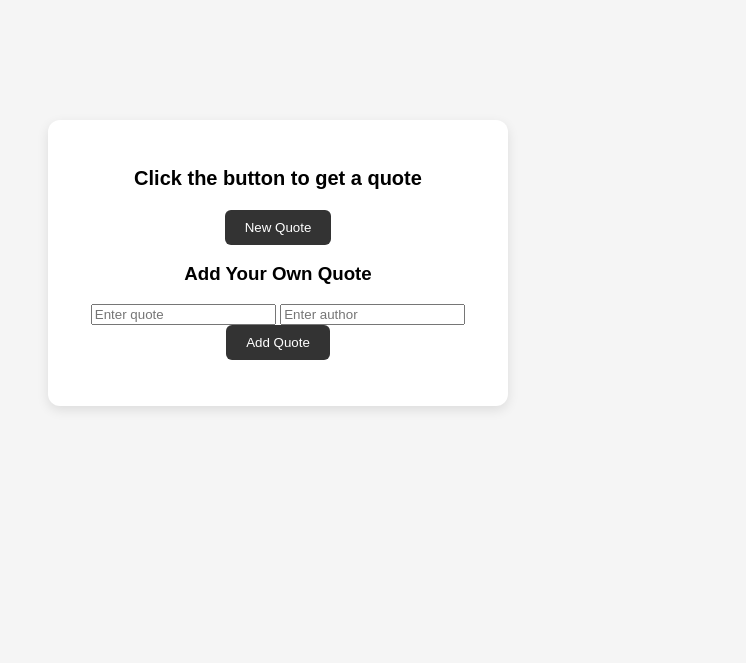
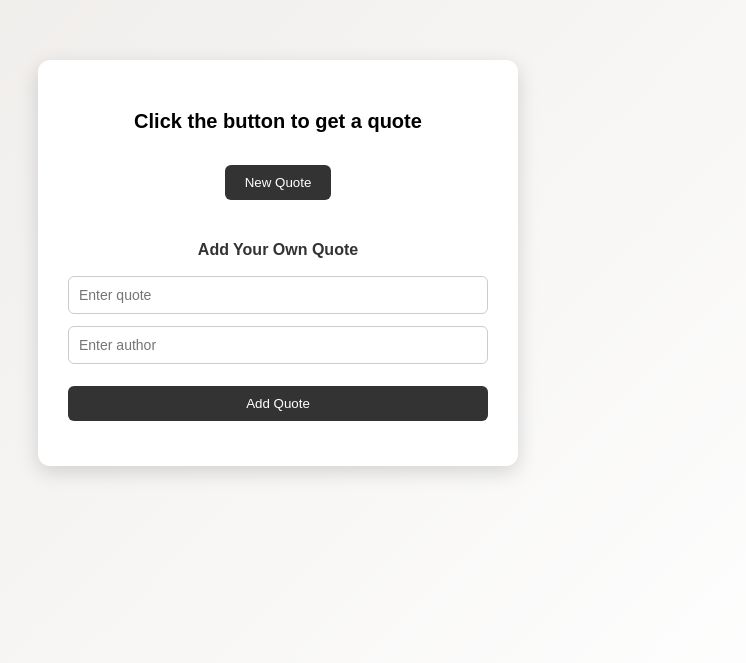
Before and after one commit to theangelskies/Quote-Generator, a website: page Frontend/index.html in a window 1280 px wide. Shown: the part 137-800 px from the top of the page, without its empty margins (362-1108 px from the left). Drawn offline with Linux system fonts and the light colour scheme; no server answers.

Commit message:
refactor css

```diff
--- a/Frontend/style.css
+++ b/Frontend/style.css
@@ -1,14 +1,14 @@
 body {
   margin: 0;
   font-family: Arial, sans-serif;
-  background-color: #f5f5f5;
+  background: linear-gradient(135deg, #ece9e6, #ffffff);
 }
 
 .container {
   display: flex;
   justify-content: center;
   align-items: center;
-  height: 100vh;
+  min-height: 100vh;
 }
 
 .quote-box {
@@ -16,18 +16,19 @@ body {
   padding: 30px;
   border-radius: 12px;
   text-align: center;
-  width: 400px;
-  box-shadow: 0 4px 12px rgba(0, 0, 0, 0.1);
+  width: 420px;
+  box-shadow: 0 6px 20px rgba(0, 0, 0, 0.15);
 }
 
 #quote {
   font-size: 20px;
   margin-bottom: 10px;
+  line-height: 1.4;
 }
 
 #author {
   font-size: 16px;
-  color: #555;
+  color: #666;
   margin-bottom: 20px;
 }
 
@@ -38,8 +39,43 @@ button {
   background-color: #333;
   color: white;
   cursor: pointer;
+  margin-top: 10px;
+  transition: 0.2s;
 }
 
 button:hover {
   background-color: #555;
 }
+
+form {
+  margin-top: 25px;
+  display: flex;
+  flex-direction: column;
+  gap: 12px;
+}
+
+form h3 {
+  margin-bottom: 5px;
+  font-size: 16px;
+  color: #333;
+}
+
+input {
+  padding: 10px;
+  border-radius: 6px;
+  border: 1px solid #ccc;
+  font-size: 14px;
+  transition: 0.2s;
+}
+
+input:focus {
+  outline: none;
+  border-color: #333;
+  box-shadow: 0 0 4px rgba(0, 0, 0, 0.2);
+}
+
+#message {
+  margin-top: 15px;
+  font-weight: bold;
+  font-size: 14px;
+}
```
